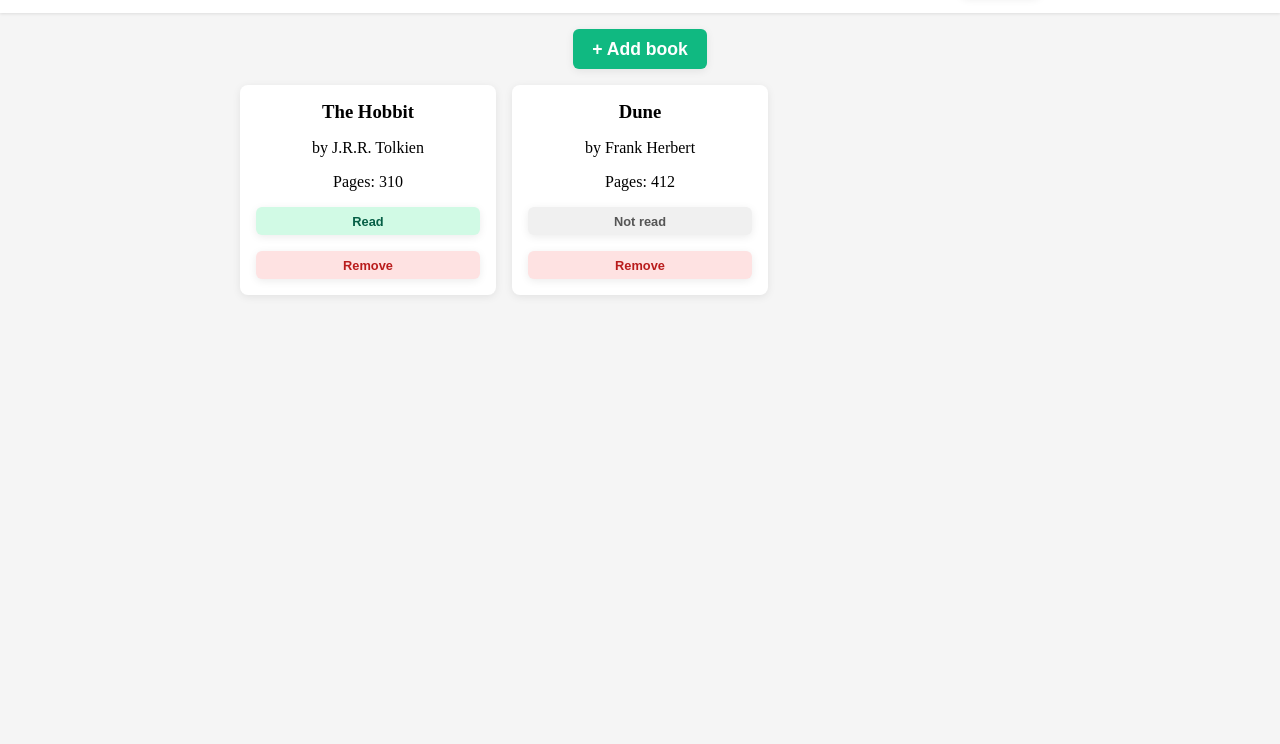
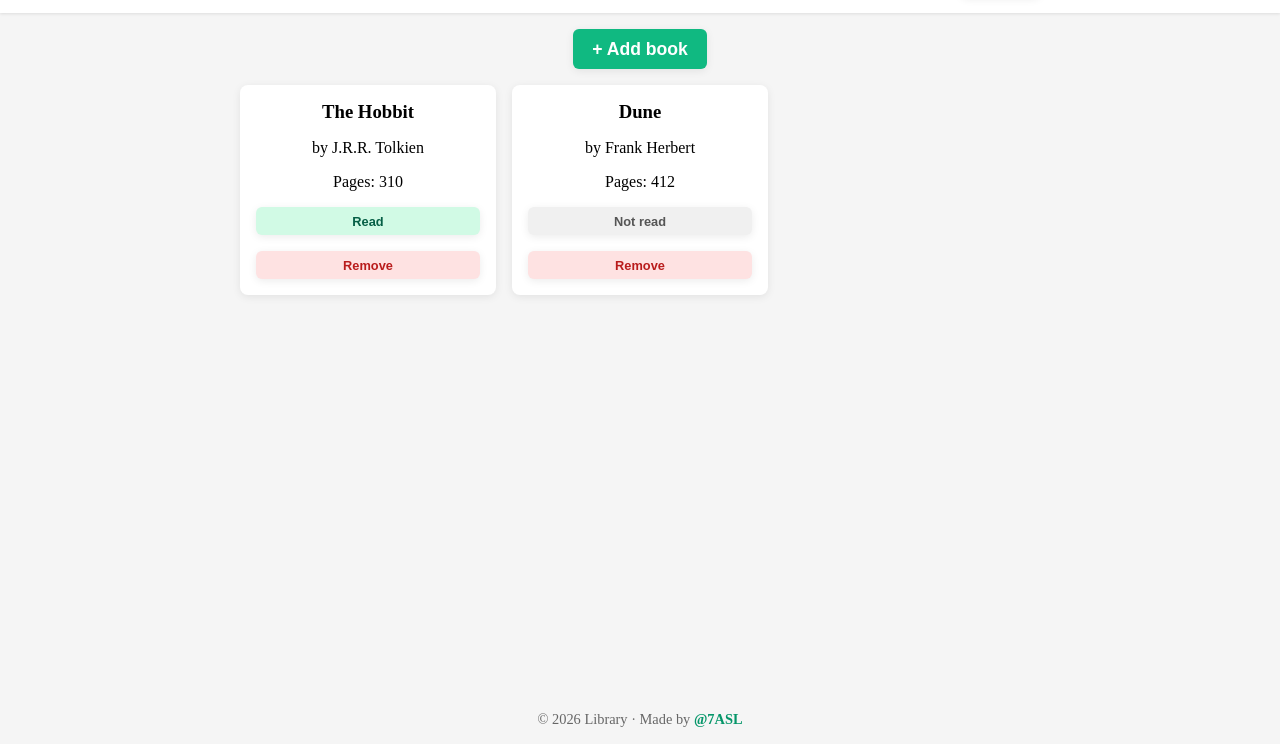
Before and after one commit to 7ASL/library, a plain HTML site: page index.html in a window 1280 px wide. Shown: the part 56-800 px from the top of the page. Drawn offline with Linux system fonts and the light colour scheme.

Commit message:
feat: add footer with copyright and GitHub link

```diff
--- a/index.html
+++ b/index.html
@@ -36,7 +36,12 @@
             <div id="book-grid"></div>
         </main>
         <footer>
-
+            <p>
+                &copy <span id="year"></span> Library &middot Made by
+                <a href="https://github.com/7ASL" target="_blank" rel="noopener noreerrer">
+                    @7ASL
+                </a>
+            </p>
         </footer>
     </body>
 </html>
--- a/script.js
+++ b/script.js
@@ -85,3 +85,6 @@ bookForm.addEventListener('submit', (event) => {
 })
 
 loadBooks();
+
+// FOOTER
+document.querySelector('#year').textContent = new Date().getFullYear();
--- a/style.css
+++ b/style.css
@@ -169,3 +169,22 @@ form>input {
 form>button {
     margin-top: 1rem;
 }
+
+/* FOOTER */
+
+footer {
+    padding: 1rem;
+    text-align: center;
+    font-size: 0.9rem;
+    color: #666;
+}
+
+footer a {
+    color: #059669;
+    text-decoration: none;
+    font-weight: 600;
+}
+
+footer a:hover {
+    text-decoration: underline  ;
+}
```
